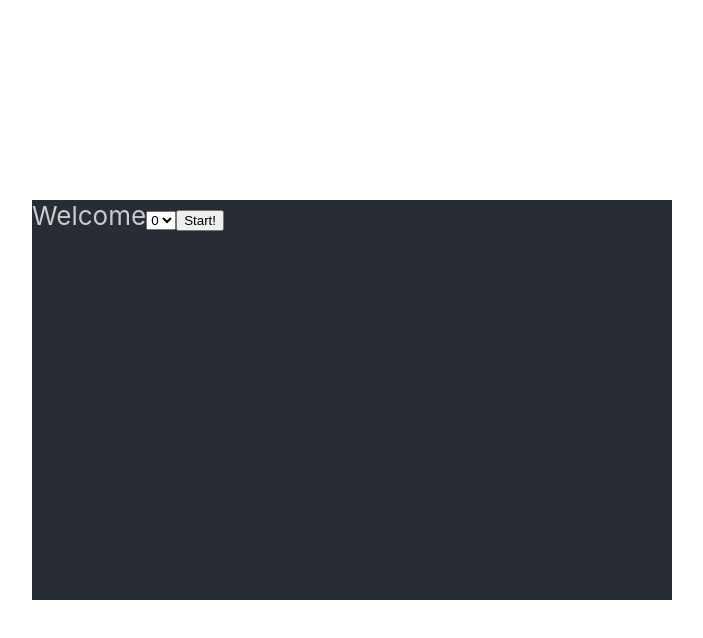
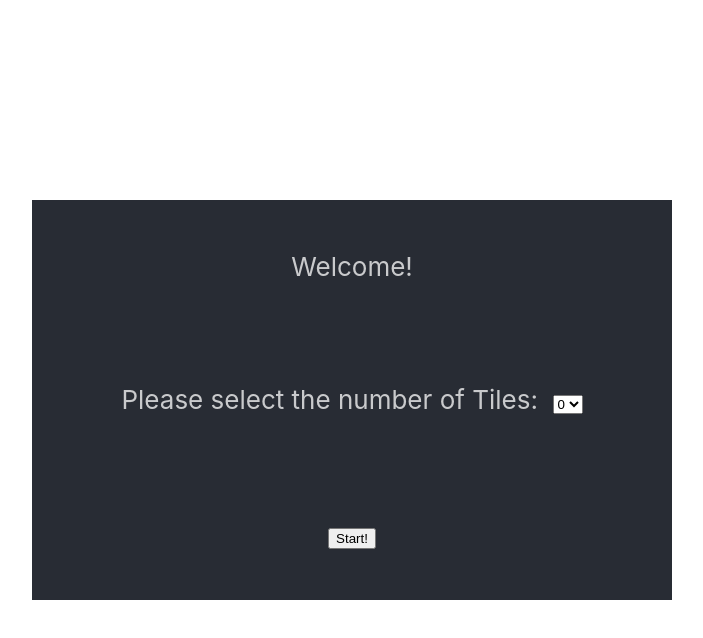
Before and after one commit to achimcc/sam-hanoi, a React (Create React App) app: page / in a window 1280 px wide. Both pictures are taken after a click on the button "Click me!". Shown: the top 638 px of the page, without its empty margins (288-991 px from the left). Built offline with nearby package versions, Linux system fonts and the light colour scheme.

Commit message:
Playable implementation

```diff
--- a/src/components/Init/Init.tsx
+++ b/src/components/Init/Init.tsx
@@ -8,7 +8,9 @@ const WelcomeDiv = styled.div`
   display: flex;
   width: 100%;
   height: 100%;
-  flex-direction: row;
+  display: flex;
+  flex-direction: column;
+  justify-content: space-around;
 `;
 
 const Init = () => {
@@ -18,8 +20,9 @@ const Init = () => {
     dispatch({ type: "TILES", payload: { nrTiles } });
   return (
     <WelcomeDiv>
-      Welcome
+      <div>Welcome!</div>
       <div>
+        Please select the number of Tiles: &nbsp;
         <Select onChange={changeHandler}></Select>
       </div>
       <div>
--- a/src/components/Solved/Solved.tsx
+++ b/src/components/Solved/Solved.tsx
@@ -1,5 +1,16 @@
 import React from "react";
+import styled from "styled-components";
 import dispatch from "../../sam/dispatch";
+
+const SolvedDiv = styled.div`
+  color: rgba(255, 255, 255, 0.75);
+  display: flex;
+  width: 100%;
+  height: 100%;
+  display: flex;
+  flex-direction: column;
+  justify-content: space-around;
+`;
 
 interface Props {
   model: Model;
@@ -7,13 +18,18 @@ interface Props {
 
 const Solved = ({ model }: Props) => {
   const onReset = () => dispatch({ type: "INIT" });
+  const { count: moves, nrTiles: tiles } = model.data;
+  const append = (nr: number) => (nr > 1 ? "s" : "");
   return (
-    <React.Fragment>
+    <SolvedDiv>
       <div>Solved!</div>
+      <div>{`It took you ${moves} move${append(
+        moves
+      )} to solve the Problem with ${tiles} tile${append(tiles)}.`}</div>
       <div>
         <button onClick={onReset}>Reset</button>
       </div>
-    </React.Fragment>
+    </SolvedDiv>
   );
 };
 
```
